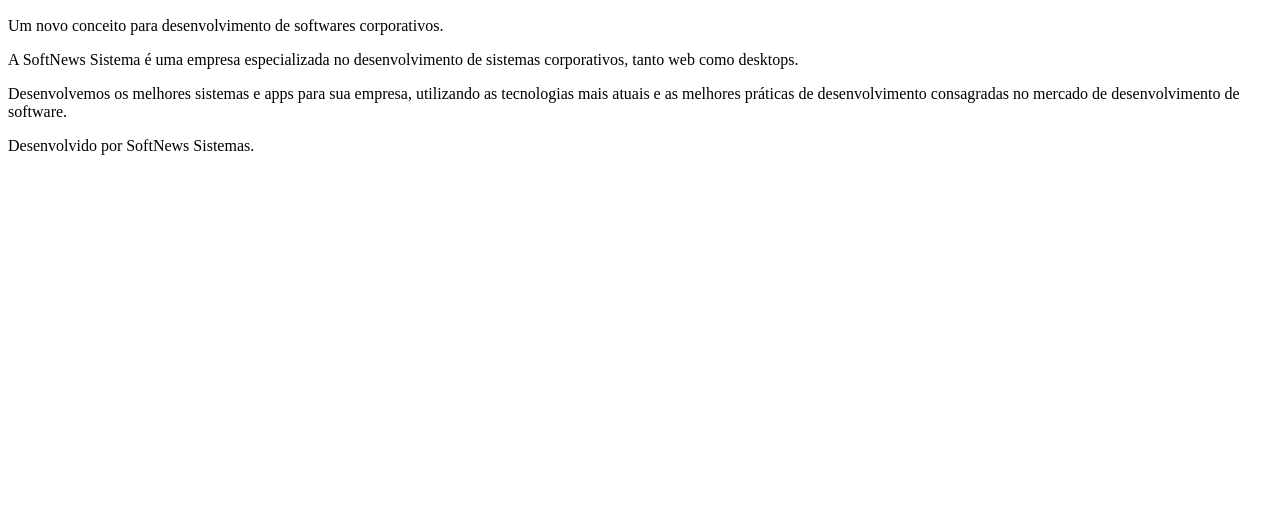
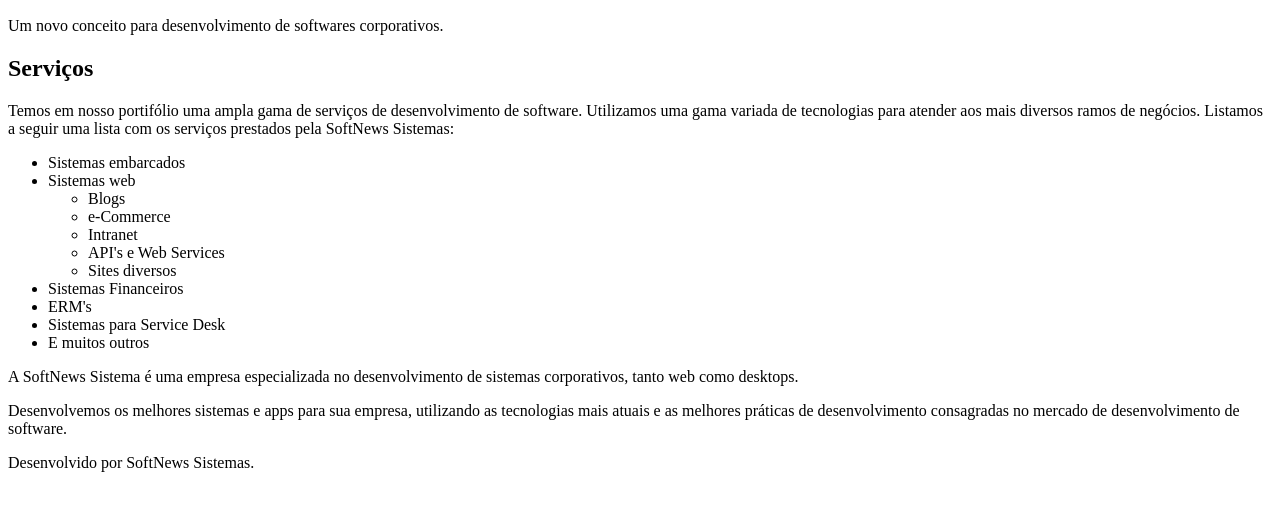
Before and after one commit to giferret/projeto-curso-html5-css3, a plain HTML site: page index.html in a window 1280 px wide. Shown: the part 216-726 px from the top of the page. Drawn offline with Linux system fonts and the light colour scheme.

Commit message:
Criando a seção de serviços.

```diff
--- a/index.html
+++ b/index.html
@@ -22,6 +22,31 @@
             <p>Um novo conceito para desenvolvimento de softwares corporativos.</p>
         </header>
 
+        <section id="servicos">
+            <h2>Serviços</h2>
+
+            <p>
+                Temos em nosso portifólio uma ampla gama de serviços de desenvolvimento de software. Utilizamos uma gama variada de tecnologias para atender aos mais diversos ramos de negócios. Listamos a seguir uma lista com os serviços prestados pela SoftNews Sistemas:
+            </p>
+
+            <ul>
+               <li>Sistemas embarcados</li>
+               <li>Sistemas web
+                   <ul>
+                       <li>Blogs</li>
+                       <li>e-Commerce</li>
+                       <li>Intranet</li>
+                       <li>API's e Web Services</li>
+                       <li>Sites diversos</li>
+                   </ul>
+               </li>
+               <li>Sistemas Financeiros</li>
+               <li>ERM's</li>
+               <li>Sistemas para Service Desk</li>
+               <li>E muitos outros</li>
+            </ul>
+        </section>
+
         <p>
             A SoftNews Sistema é uma empresa especializada no desenvolvimento de sistemas corporativos, tanto web como desktops.
         </p>
```
